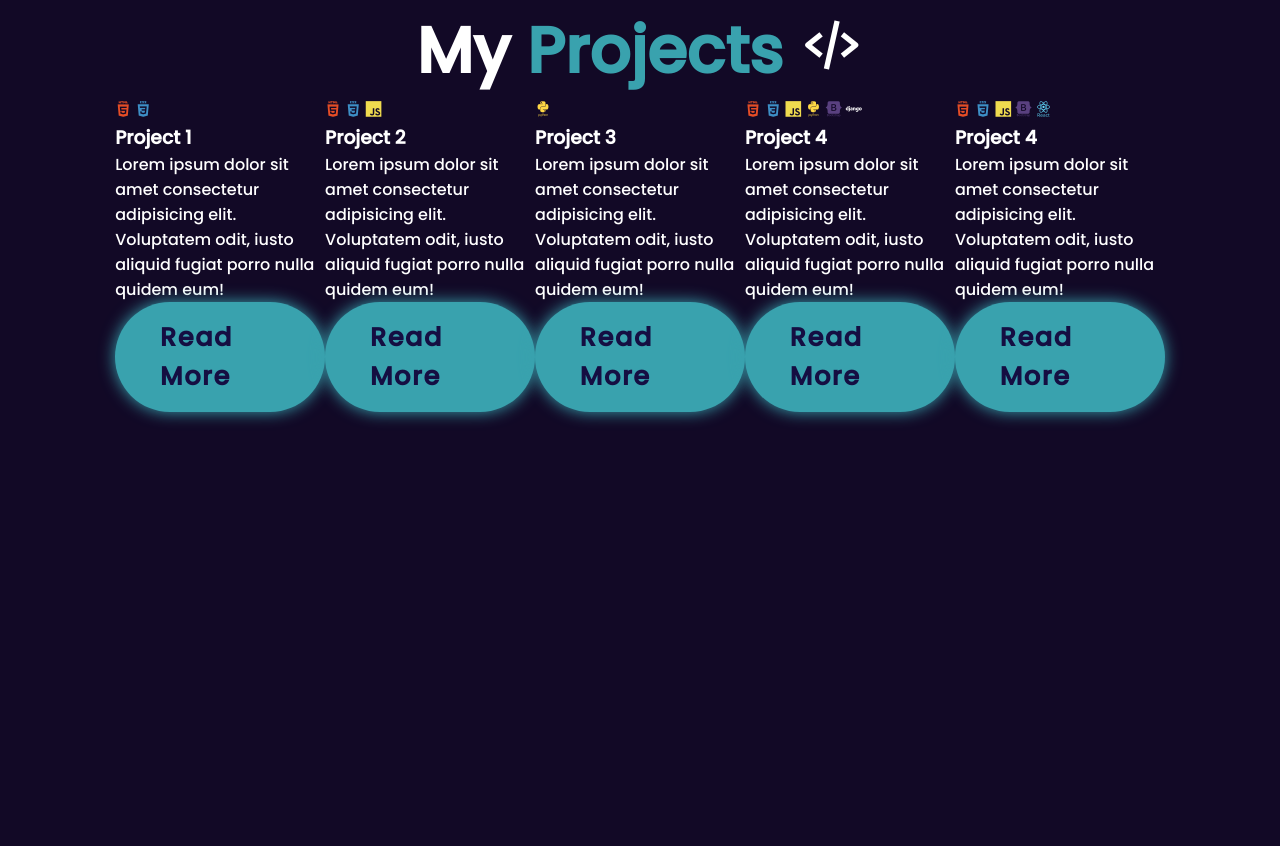
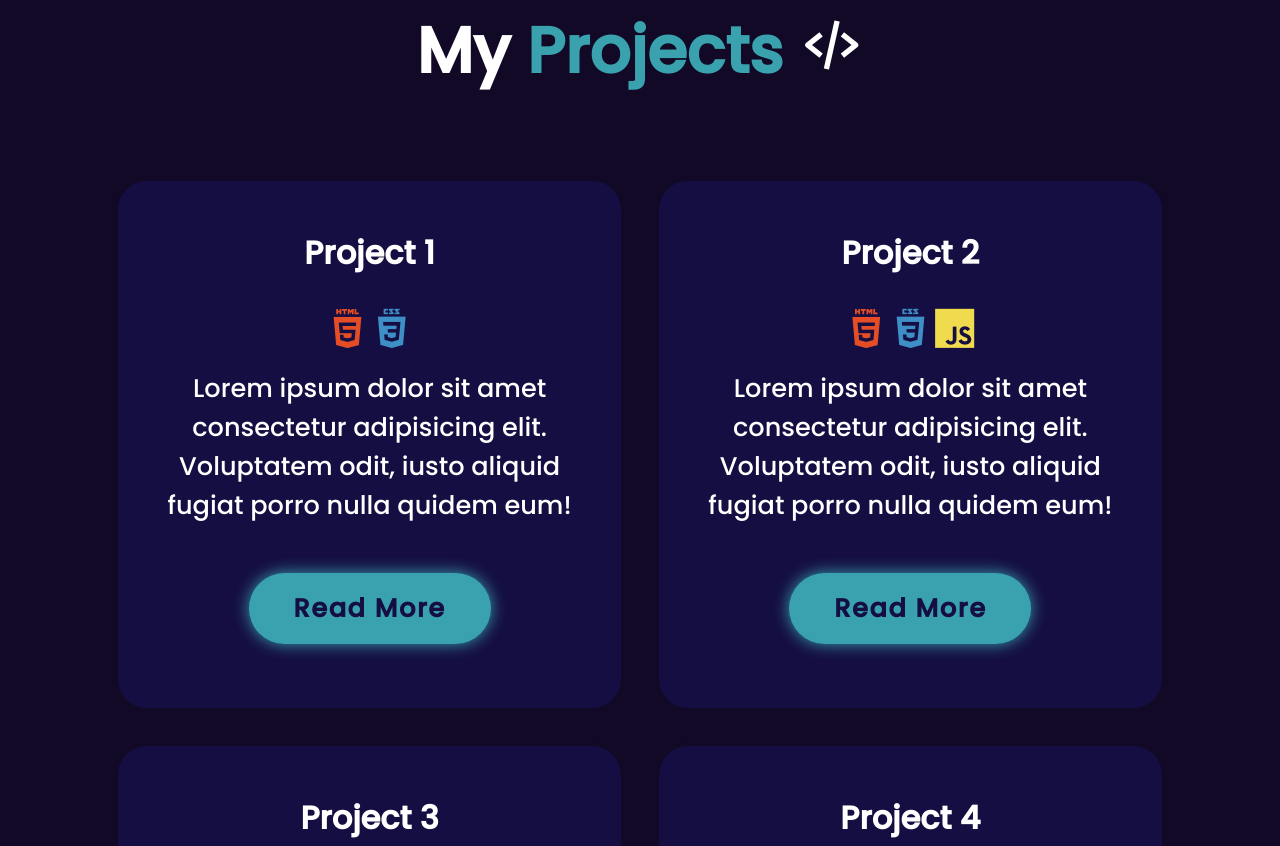
Before and after one commit to LesterCuasay/Portfolio-Website, a plain HTML site: page portfolio/index.html in a window 1280 px wide. Shown: the part 1757-2603 px from the top of the page. Before the commit the page ends 2400 px from the top, so only its background shows below. Drawn offline with nearby package versions, Linux system fonts and the light colour scheme.

Commit message:
style - styled projects section

```diff
--- a/portfolio/css/style.css
+++ b/portfolio/css/style.css
@@ -159,8 +159,44 @@ span {
     margin: 2rem 0 3rem;
 }
 
+.projects h2 {
+    margin-bottom: 5rem;
+}
+
 .projects-container {
     display: flex;
     justify-content: center;
     align-items: center;
+    flex-wrap: wrap;
+    gap: 2rem;
 }
+
+.projects-container .projects-box {
+    flex: 1 1 30rem;
+    background-color: var(--second-bg-color);
+    padding: 3rem 2rem 4rem;
+    border-radius: 2rem;
+    text-align: center;
+    border: .2rem solid var(--bg-color);
+    transition: .5s ease;
+}
+
+.projects-container .projects-box:hover {
+    border-color: var(--second-text-color);
+    transform: scale(1.02);
+}
+
+.projects-box h3 {
+    margin-bottom: 2rem;
+    font-size: 2rem;
+
+}
+.projects-box i {
+    font-size: 2.5rem;
+}
+
+.projects-box p {
+    margin-top: 1rem;
+    font-size: 1.6rem;
+    margin: 1rem 0 3rem;
+}
--- a/portfolio/index.html
+++ b/portfolio/index.html
@@ -74,9 +74,9 @@
 
       <div class="projects-container">
         <div class="projects-box">
+          <h3>Project 1</h3>
           <i class="devicon-html5-plain-wordmark colored"></i>
           <i class="devicon-css3-plain-wordmark colored"></i>
-          <h3>Project 1</h3>
           <p>
             Lorem ipsum dolor sit amet consectetur adipisicing elit. Voluptatem
             odit, iusto aliquid fugiat porro nulla quidem eum!
@@ -84,10 +84,10 @@
           <a href="#" class="btn">Read More</a>
         </div>
         <div class="projects-box">
+          <h3>Project 2</h3>
           <i class="devicon-html5-plain-wordmark colored"></i>
           <i class="devicon-css3-plain-wordmark colored"></i>
           <i class="devicon-javascript-plain colored"></i>
-          <h3>Project 2</h3>
           <p>
             Lorem ipsum dolor sit amet consectetur adipisicing elit. Voluptatem
             odit, iusto aliquid fugiat porro nulla quidem eum!
@@ -95,8 +95,8 @@
           <a href="#" class="btn">Read More</a>
         </div>
         <div class="projects-box">
+          <h3>Project 3</h3>
           <i class="devicon-python-plain-wordmark colored"></i>
-          <h3>Project 3</h3>
           <p>
             Lorem ipsum dolor sit amet consectetur adipisicing elit. Voluptatem
             odit, iusto aliquid fugiat porro nulla quidem eum!
@@ -104,13 +104,13 @@
           <a href="#" class="btn">Read More</a>
         </div>
         <div class="projects-box">
+          <h3>Project 4</h3>
           <i class="devicon-html5-plain-wordmark colored"></i>
           <i class="devicon-css3-plain-wordmark colored"></i>
           <i class="devicon-javascript-plain colored"></i>
           <i class="devicon-python-plain-wordmark colored"></i>
           <i class="devicon-bootstrap-plain-wordmark colored"></i>
           <i class="devicon-django-plain-wordmark"></i>
-          <h3>Project 4</h3>
           <p>
             Lorem ipsum dolor sit amet consectetur adipisicing elit. Voluptatem
             odit, iusto aliquid fugiat porro nulla quidem eum!
@@ -118,12 +118,12 @@
           <a href="#" class="btn">Read More</a>
         </div>
         <div class="projects-box">
+          <h3>Project 4</h3>
           <i class="devicon-html5-plain-wordmark colored"></i>
           <i class="devicon-css3-plain-wordmark colored"></i>
           <i class="devicon-javascript-plain colored"></i>
           <i class="devicon-bootstrap-plain-wordmark colored"></i>
           <i class="devicon-react-original-wordmark colored"></i>
-          <h3>Project 4</h3>
           <p>
             Lorem ipsum dolor sit amet consectetur adipisicing elit. Voluptatem
             odit, iusto aliquid fugiat porro nulla quidem eum!
```
